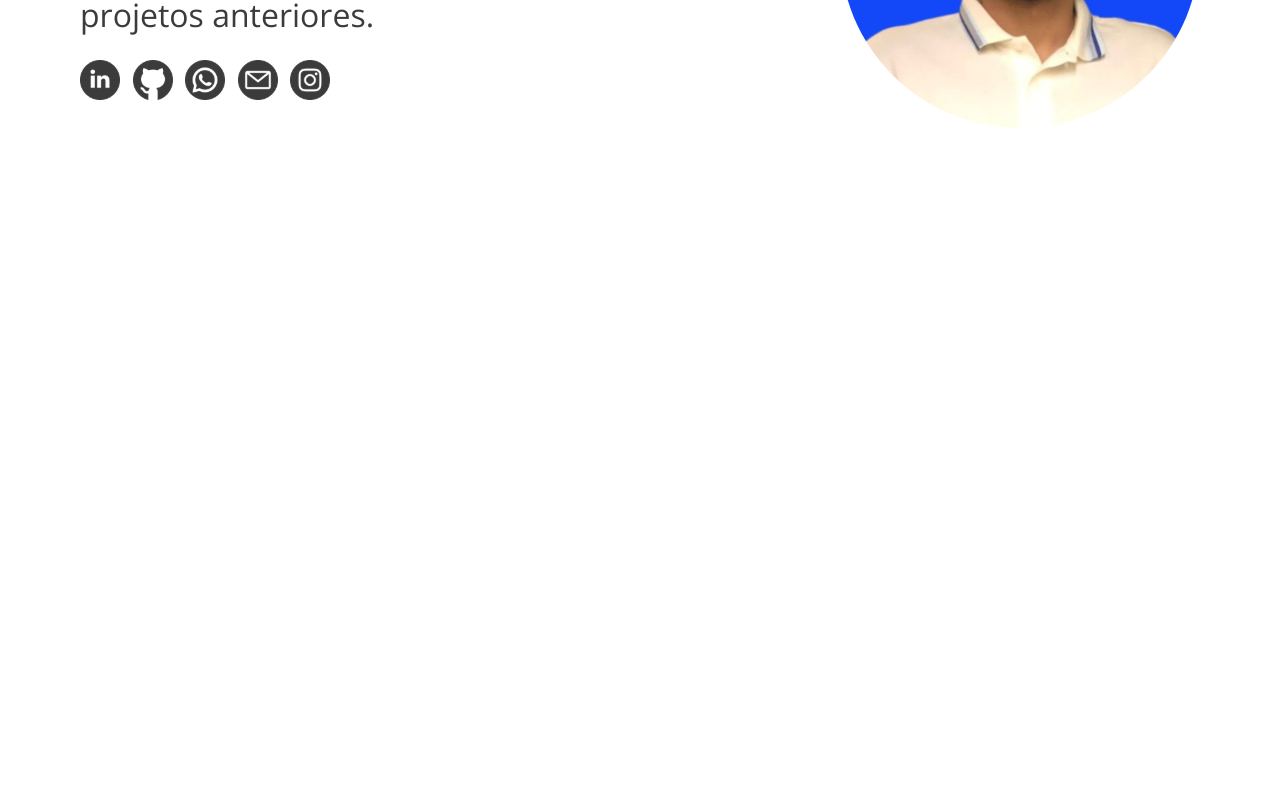
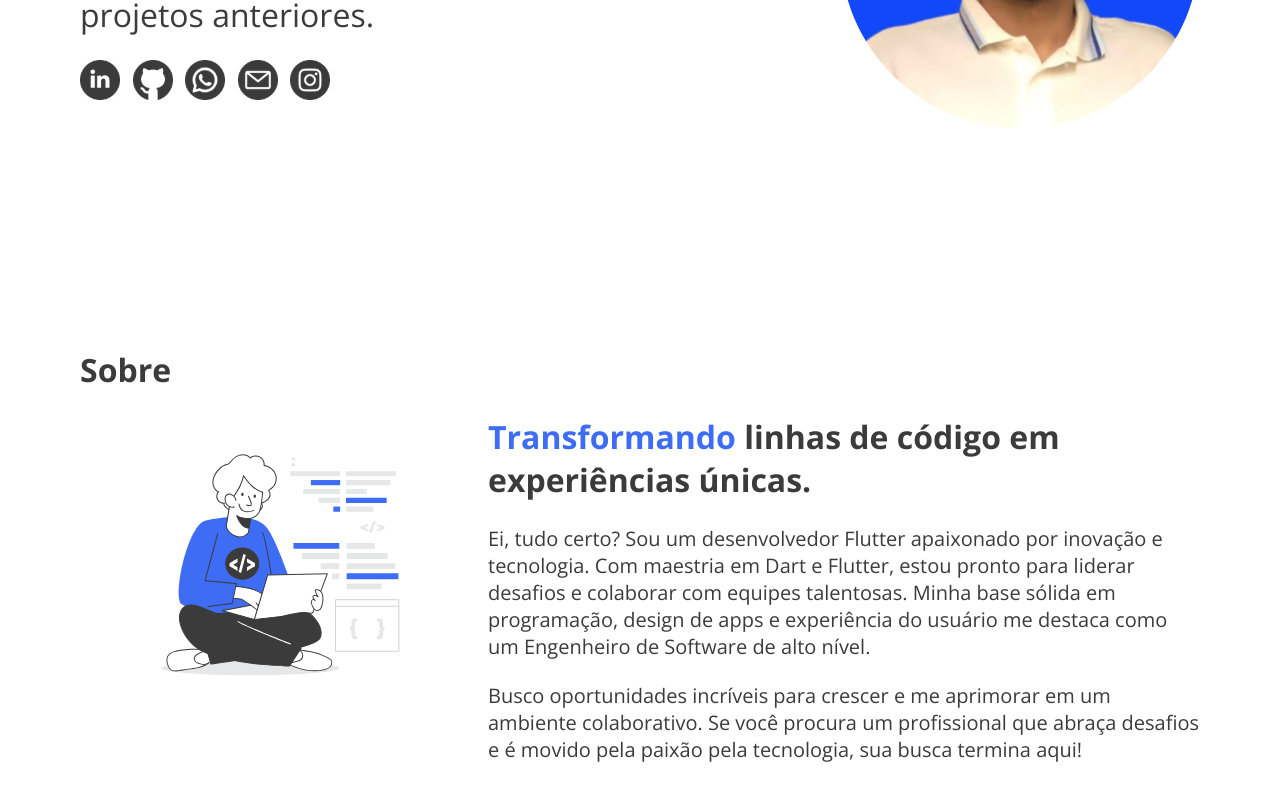
Before and after one commit to Matheus-hora48/portifolio-matheus-hora, a Next.js app in the folder portifolio/: page / in a window 1280 px wide. Shown: the part 552-1352 px from the top of the page. Before the commit the page ends 900 px from the top, so only its background shows below. Built offline with nearby package versions, Linux system fonts and the light colour scheme.

Commit message:
coemçando o sobre

```diff
--- a/portifolio/src/app/page.tsx
+++ b/portifolio/src/app/page.tsx
@@ -1,11 +1,13 @@
 import Image from "next/image";
 import styles from "../styles/page.module.css";
 import Initial from "@/components/initia/initial";
+import About from "@/components/about/about";
 
 export default function Home() {
   return (
     <main>
       <Initial />
+      <About />
     </main>
   );
 }
--- /dev/null
+++ b/portifolio/src/components/about/about.module.css
@@ -0,0 +1,42 @@
+.about {
+    padding: 0 80px;
+    height: 100vh;
+}
+
+.about h2{
+    color: var(--black-color);
+    font-size: 32px;
+    font-weight: 700;
+    margin-bottom: 24px;
+}
+
+.content{
+    display: flex;
+
+}
+
+.image{
+    width: 30vw;
+}
+
+.text{
+    width: 70vw;
+    margin-left: 24px
+}
+
+.text h3 {
+    font-size: 32px;
+    font-weight: 700;
+    margin-bottom: 24px;
+    color: var(--black-color);
+}
+
+.text span{
+    color: var(--primary-color);
+}
+
+.text p{
+    color: var(--black-color);
+    font-size: 20px;
+    font-weight: 400;
+}
--- /dev/null
+++ b/portifolio/src/components/about/about.tsx
@@ -0,0 +1,39 @@
+import Link from "next/link";
+import Image from "next/image";
+import Style from "./about.module.css";
+import Photo from "../../../public/images/designer.svg";
+
+const About = () => {
+  return (
+    <section className={Style.about}>
+      <h2>Sobre</h2>
+      <div className={Style.content}>
+        <div className={Style.image}>
+          <Image src={Photo} alt={"Icon designer"} />
+        </div>
+        <div className={Style.text}>
+          <h3>
+            <span>Transformando</span> linhas de código em experiências únicas.
+          </h3>
+          <p>
+            Ei, tudo certo? Sou um desenvolvedor Flutter apaixonado por inovação
+            e tecnologia. Com maestria em Dart e Flutter, estou pronto para
+            liderar desafios e colaborar com equipes talentosas. Minha base
+            sólida em programação, design de apps e experiência do usuário me
+            destaca como um Engenheiro de Software de alto nível.
+          </p>
+          <br />
+          <p>
+            Busco oportunidades incríveis para crescer e me aprimorar em um
+            ambiente colaborativo. Se você procura um profissional que abraça
+            desafios e é movido pela paixão pela tecnologia, sua busca termina
+            aqui!
+          </p>
+        </div>
+      </div>
+
+      <div></div>
+    </section>
+  );
+};
+export default About;
--- a/portifolio/src/components/initia/initial.module.css
+++ b/portifolio/src/components/initia/initial.module.css
@@ -12,6 +12,7 @@
 }
 
 .info h1{
+    color: var(--black-color);
     font-size: 64px;
     font-weight: 900;
 }
@@ -49,4 +50,6 @@
 .photo{
     width: 30vw;
     height: 360px;
+    display: flex;
+    justify-content: flex-end;
 }
```
Also changed, not shown: portifolio/public/images/designer.svg (added).
